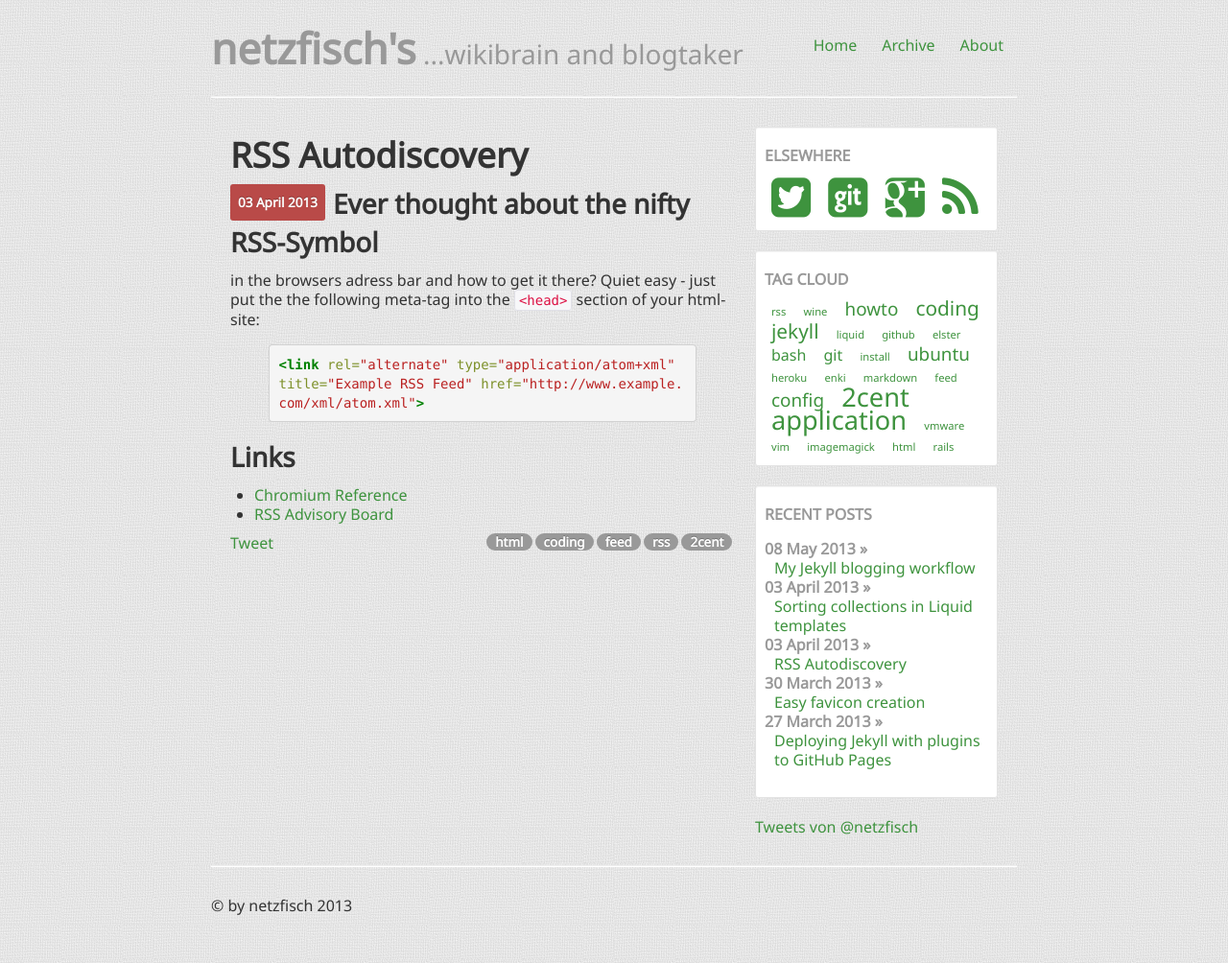
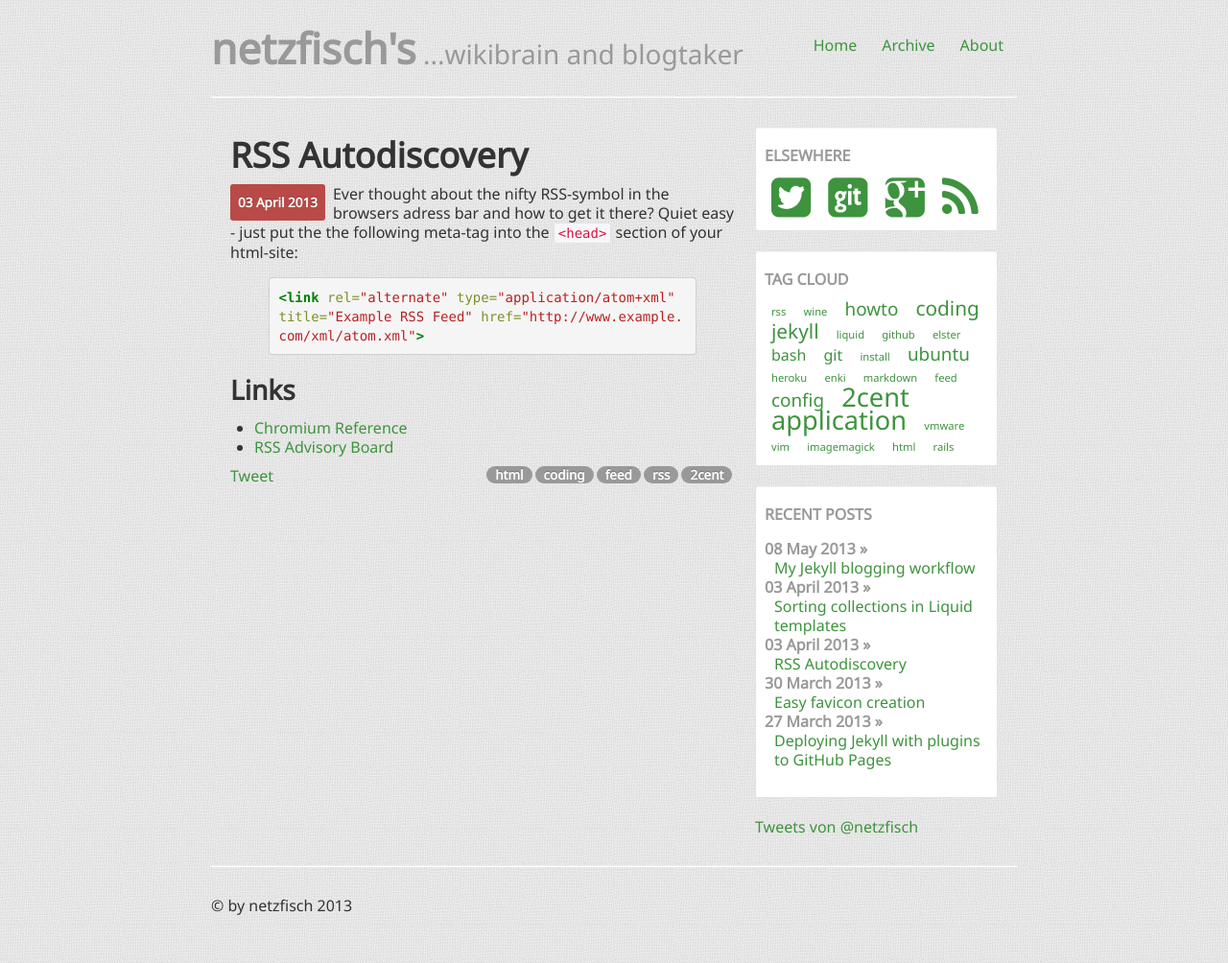
Before and after one commit to netzfisch/netzfisch.github.io, a Jekyll site: the page built from _posts/2013-04-03-rss-autodiscovery.md, in a window 1280 px wide. Shown: the whole page at 96% size. Built offline with Jekyll 4.4.1, drawn with Linux system fonts in a browser that asks for light colours; Markdown is read by kramdown in place of the engine named in the settings; comment, search, counter and statistics services are not loaded.

Commit message:
Update 2013-04-03-rss-autodiscovery.md

```diff
--- a/_posts/2013-04-03-rss-autodiscovery.md
+++ b/_posts/2013-04-03-rss-autodiscovery.md
@@ -4,9 +4,7 @@ category: web
 tags: 2cent rss feed coding html
 title: RSS Autodiscovery
 ---
-### Ever thought about the nifty RSS-Symbol
-
-in the browsers adress bar and how to get it there? Quiet easy - just put the the following meta-tag into the `<head>` section of your html-site:
+Ever thought about the nifty RSS-symbol in the browsers adress bar and how to get it there? Quiet easy - just put the the following meta-tag into the `<head>` section of your html-site:
 
 {% highlight html %}
 
```
